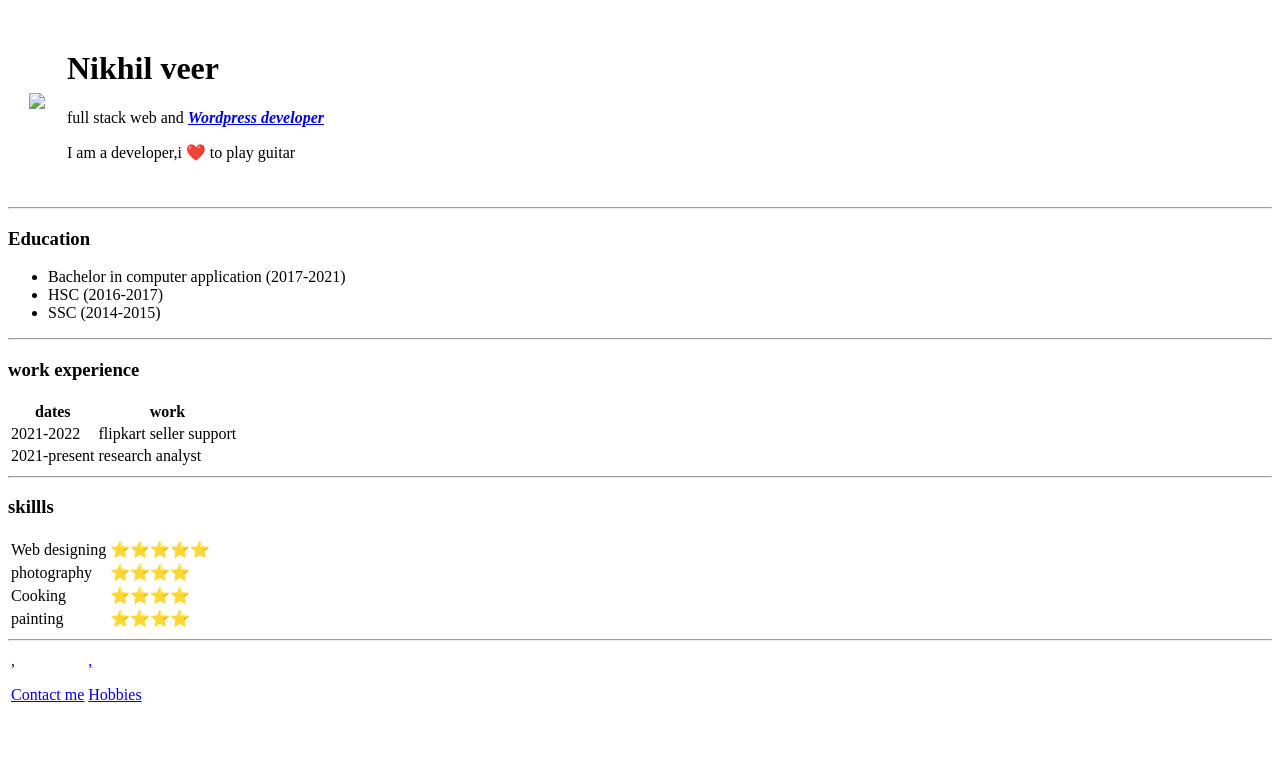
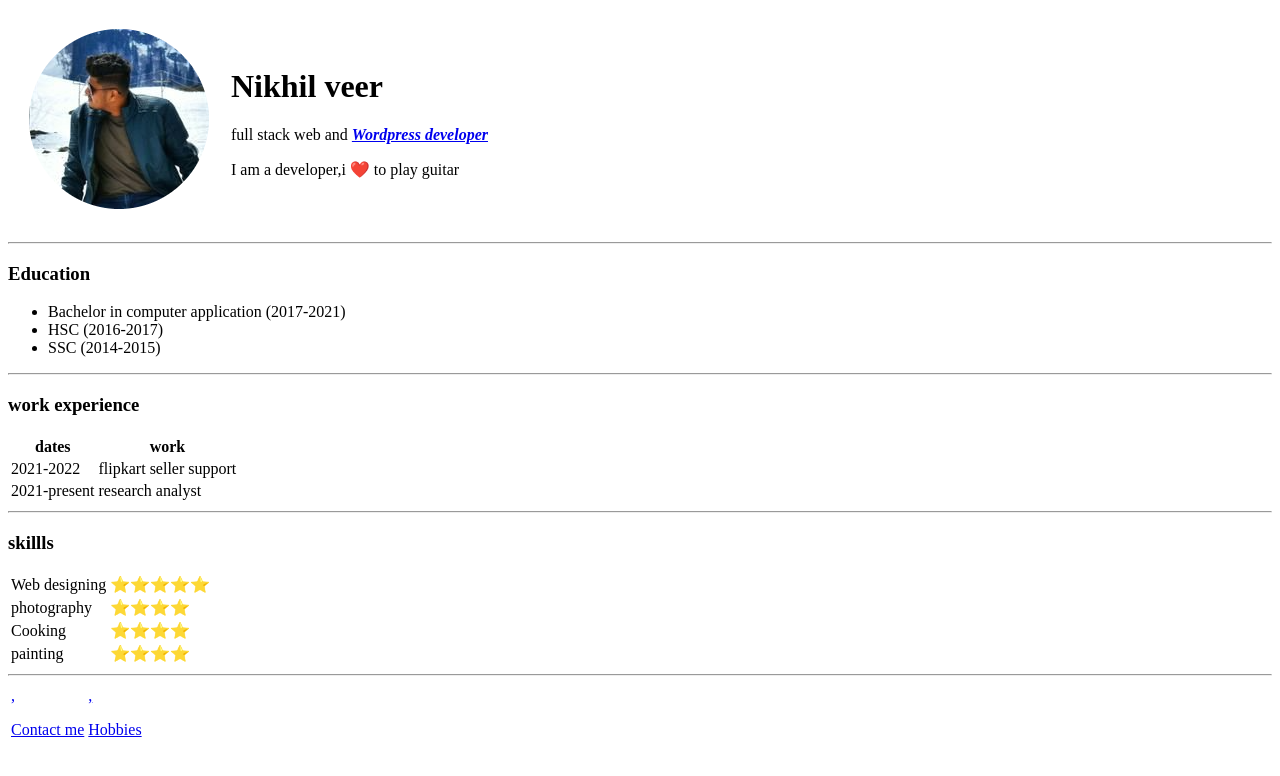
Before and after one commit to Nikhilveeraa/MyCV, a plain HTML site: page index.html in a window 1280 px wide. Drawn offline with Linux system fonts and the light colour scheme.

Commit message:
changes in the profile pic link

```diff
--- a/index.html
+++ b/index.html
@@ -6,7 +6,7 @@
   </head>
 <table cellspacing="20"><tr>
   <td>
-<img src="C:\Users\nikhi\OneDrive\Documents\web  development\html personal site\BAngkV5J_400x400-modified.png",alt="Nikhl veer profile pic">
+<img src="images/BAngkV5J_400x400-modified.png",alt="Nikhl veer profile pic">
   </td>
 
   <td>
```
